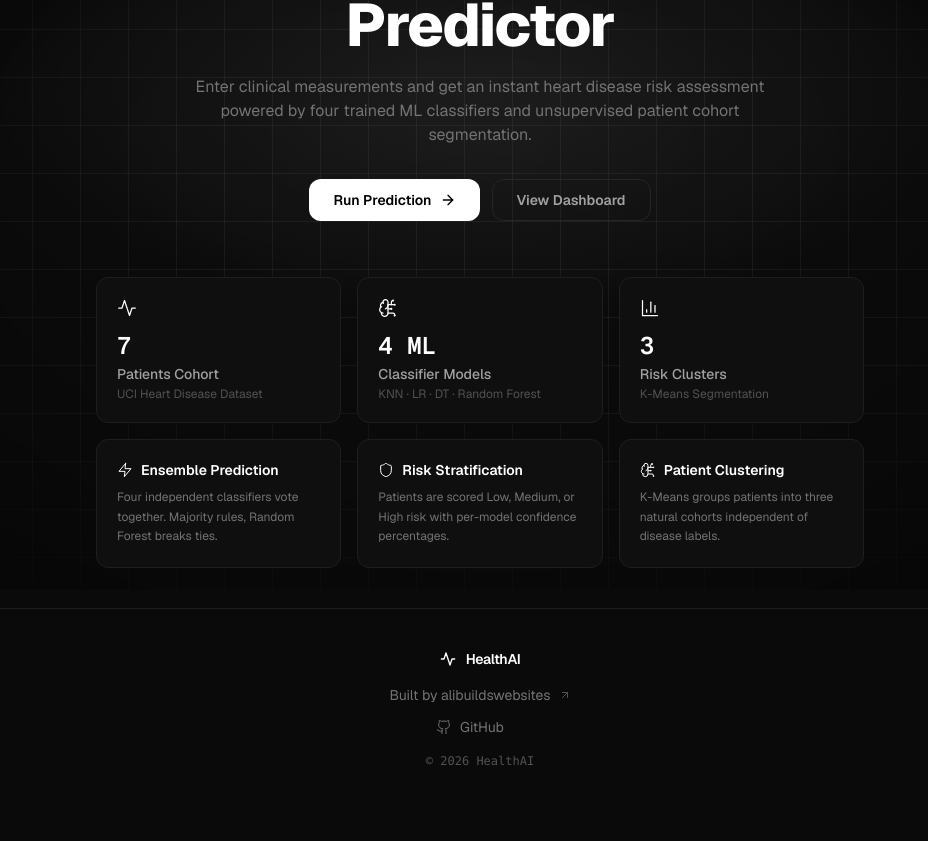
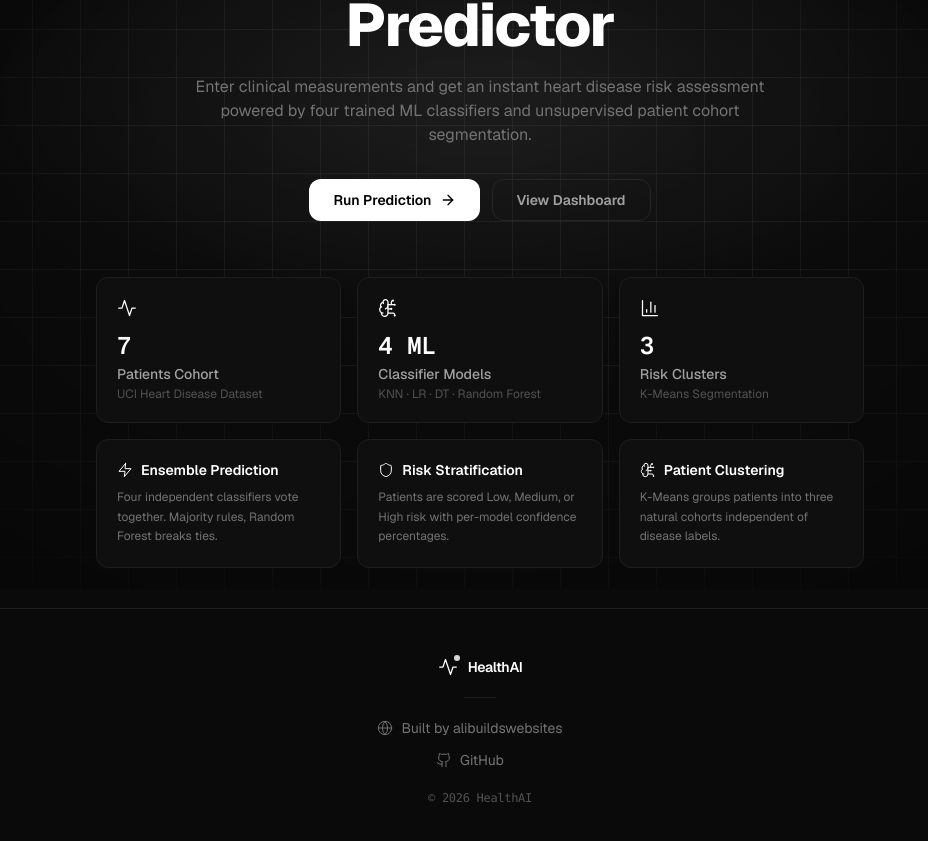
Before and after one commit to alibuildswebsites-ux/patient-health-risk-predictor, a React (Vite) app: page / in a window 1280 px wide. Shown: the part 211-1052 px from the top of the page, without its empty margins (160-1088 px from the left). Before the commit the page ends 1020 px from the top, so only its background shows below. Built offline with nearby package versions, Linux system fonts and the light colour scheme.

Commit message:
Refine footer: add Globe icon, unify arrow animation, divider, brand pulse

```diff
--- a/src/components/Footer.tsx
+++ b/src/components/Footer.tsx
@@ -1,20 +1,24 @@
-import { Github, Activity, ArrowUpRight } from 'lucide-react';
+import { Github, Globe, Activity, ArrowUpRight } from 'lucide-react';
 
 export const Footer = () => {
   return (
     <footer className="relative z-10 mt-auto border-t border-[#1e1e1e] bg-[#0a0a0a]">
-      <div className="max-w-7xl mx-auto px-4 sm:px-6 py-8 sm:py-10">
-        <div className="flex flex-col items-center gap-4">
+      <div className="max-w-7xl mx-auto px-4 sm:px-6 py-10 sm:py-12">
+        <div className="flex flex-col items-center gap-5">
 
           {/* Brand */}
           <div className="flex items-center gap-2.5">
             <div className="relative flex-shrink-0">
-              <Activity className="h-4 w-4 text-white" strokeWidth={2} />
+              <Activity className="h-5 w-5 text-white" strokeWidth={1.5} />
+              <span className="absolute -top-0.5 -right-0.5 h-1.5 w-1.5 rounded-full bg-white animate-pulse" />
             </div>
             <span className="text-sm font-semibold tracking-tight text-white">HealthAI</span>
           </div>
 
-          {/* Links — stacked vertically */}
+          {/* Divider */}
+          <div className="w-8 h-px bg-[#1e1e1e]" />
+
+          {/* Links */}
           <nav className="flex flex-col items-center gap-3" aria-label="Footer links">
             <a
               href="https://alibuildswebsites.me"
@@ -22,8 +26,9 @@ export const Footer = () => {
               rel="noopener noreferrer"
               className="group inline-flex items-center gap-2 text-sm text-[#737373] hover:text-white transition-colors duration-200 cursor-pointer"
             >
-              <span className="text-sm transition-colors duration-200 group-hover:text-white">Built by alibuildswebsites</span>
-              <ArrowUpRight className="h-3 w-3 text-[#525252] group-hover:text-white transition-all duration-200 group-hover:-translate-y-0.5 group-hover:translate-x-0.5" />
+              <Globe className="h-4 w-4 transition-transform duration-200 group-hover:-translate-y-0.5 group-hover:translate-x-0.5" strokeWidth={1.5} />
+              <span>Built by alibuildswebsites</span>
+              <ArrowUpRight className="h-3 w-3 text-[#525252] opacity-0 group-hover:opacity-100 transition-all duration-200 group-hover:-translate-y-0.5 group-hover:translate-x-0.5" />
             </a>
             <a
               href="https://github.com/alibuildswebsites-ux/patient-health-risk-predictor"
@@ -33,12 +38,12 @@ export const Footer = () => {
             >
               <Github className="h-4 w-4 transition-transform duration-200 group-hover:-translate-y-0.5 group-hover:translate-x-0.5" strokeWidth={1.5} />
               <span>GitHub</span>
-              <ArrowUpRight className="h-3 w-3 text-[#525252] group-hover:text-white transition-all duration-200 group-hover:-translate-y-0.5 group-hover:translate-x-0.5 opacity-0 group-hover:opacity-100" />
+              <ArrowUpRight className="h-3 w-3 text-[#525252] opacity-0 group-hover:opacity-100 transition-all duration-200 group-hover:-translate-y-0.5 group-hover:translate-x-0.5" />
             </a>
           </nav>
 
           {/* Copyright */}
-          <p className="text-xs text-[#525252] font-mono">
+          <p className="text-xs text-[#525252] font-mono tracking-tight">
             &copy; {new Date().getFullYear()} HealthAI
           </p>
         </div>
```
